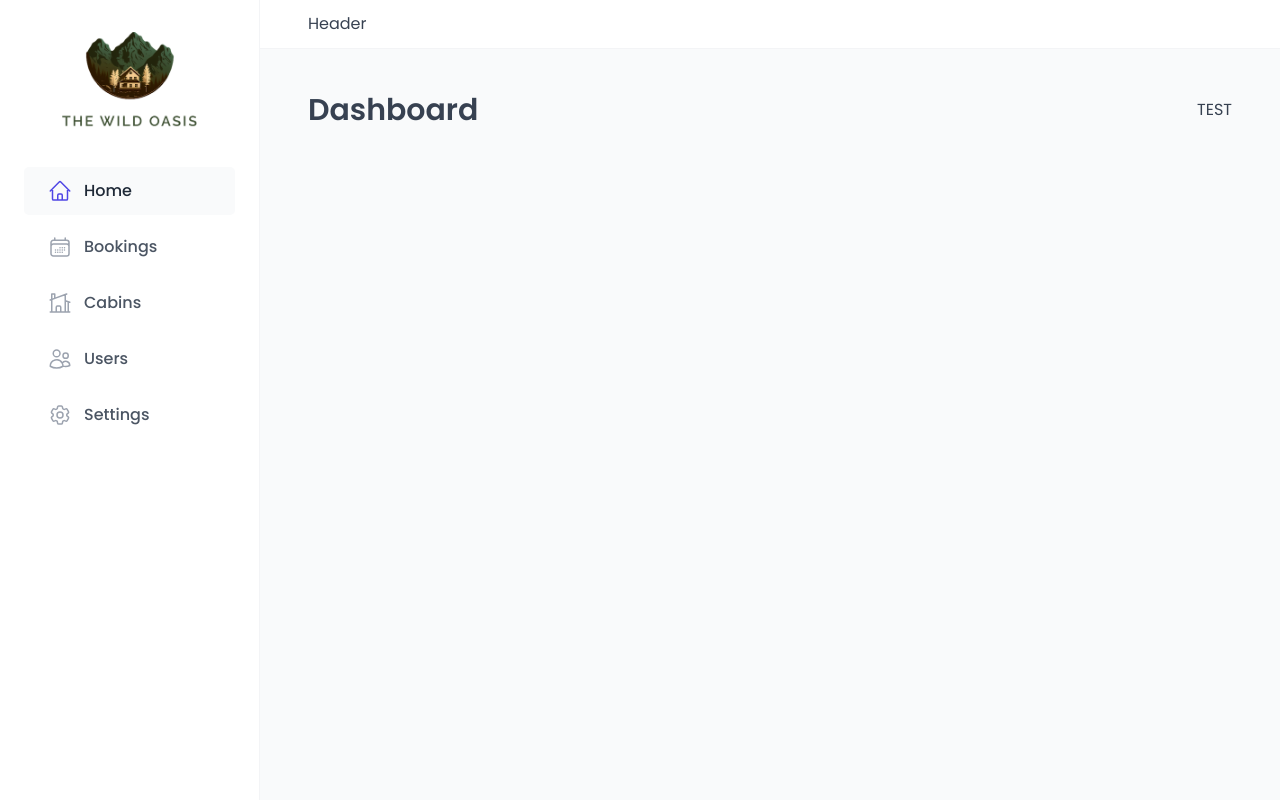
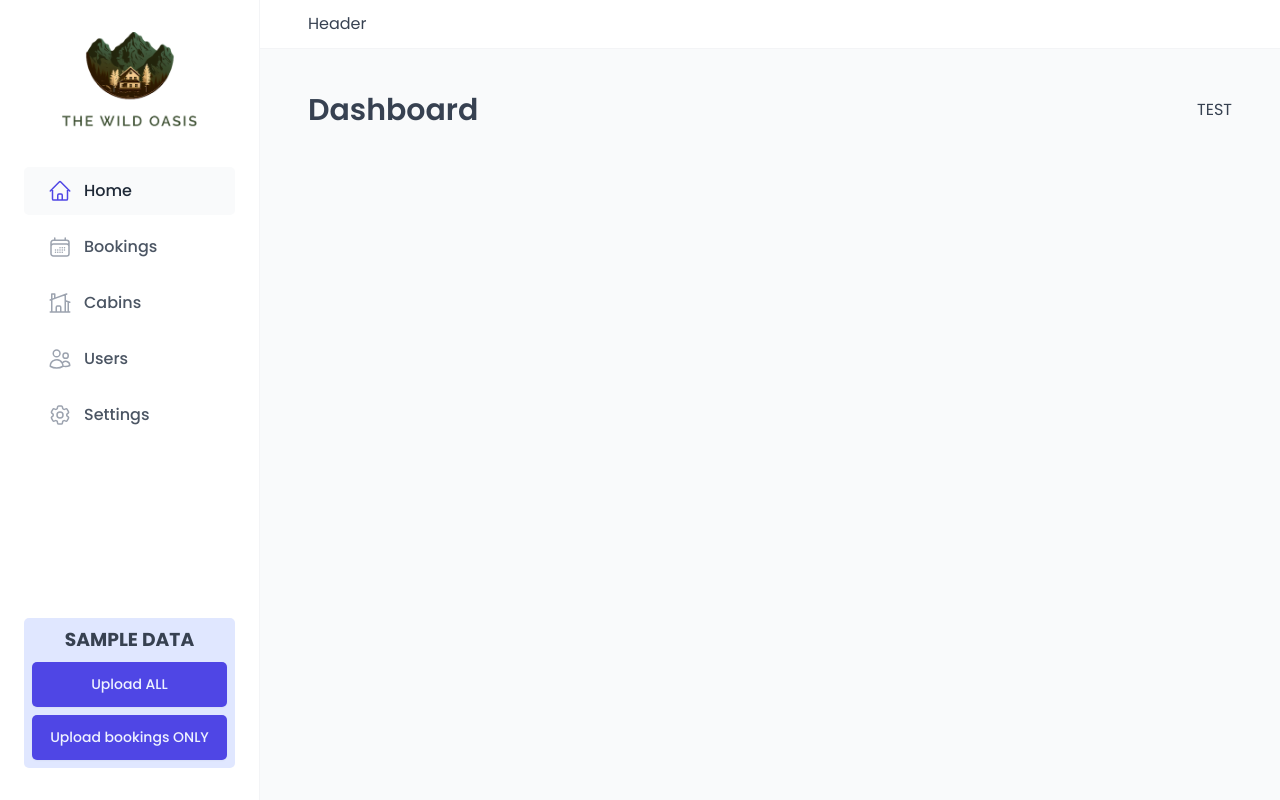
Before and after one commit to Andrew-Mysaka/the-wild-oasis, a React (Vite) app: page /dashboard in a window 1280 px wide. Built offline with nearby package versions, Linux system fonts and the light colour scheme; a web font is replaced by a local one.

Commit message:
Uploading Sample Data

```diff
--- a/src/ui/Sidebar.jsx
+++ b/src/ui/Sidebar.jsx
@@ -1,6 +1,7 @@
 import styled from "styled-components";
 import Logo from "./Logo.jsx";
 import MainNav from "./MainNav.jsx";
+import Uploader from "../data/Uploader.jsx";
 
 const StyledSidebar = styled.aside`
   background-color: var(--color-grey-0);
@@ -18,6 +19,8 @@
         <StyledSidebar>
             <Logo/>
             <MainNav/>
+
+            <Uploader/>
         </StyledSidebar>
     );
 }
```
